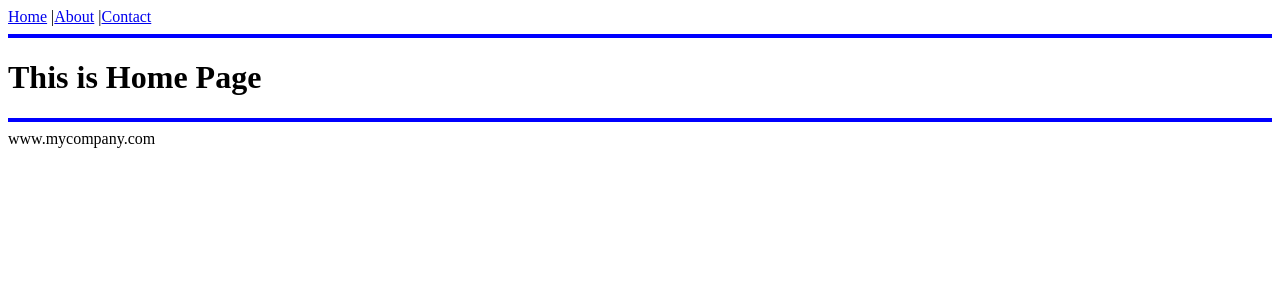
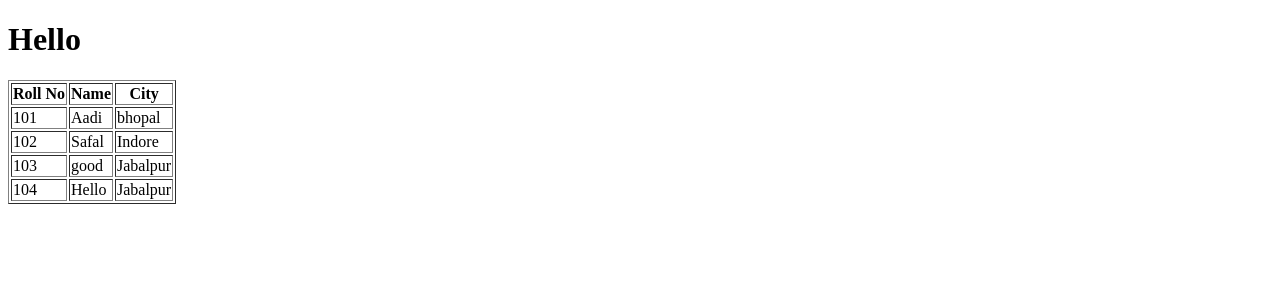
Before and after one commit to Aatmik-06/React-, a React (Vite) app in the folder September/27 Sept React Router/React Router/: page / in a window 1280 px wide. Shown: the top 300 px of the page. Built offline with nearby package versions, Linux system fonts and the light colour scheme.

Commit message:
React Router

```diff
--- a/September/27 Sept React Router/React Router/src/App.jsx
+++ b/September/27 Sept React Router/React Router/src/App.jsx
@@ -1,25 +1,177 @@
-import { BrowserRouter,Routes,Route } from "react-router-dom";
-import Layout from './Layout.jsx';
-import Home from './Pages/Home.jsx'
-import Contact from './Pages/Contact.jsx'
-import About from './Pages/About.jsx';
-import NoPages from './Pages/NoPages.jsx'
+// 27 Sept
+
+// Command for installing react router
+
+// npm i react-router-dom
+
+// import { BrowserRouter,Routes,Route } from "react-router-dom";
+// import Layout from './Layout.jsx';
+// import Home from './Pages/Home.jsx'
+// import Contact from './Pages/Contact.jsx'
+// import About from './Pages/About.jsx';
+// import NoPages from './Pages/NoPages.jsx'
+// const App=()=>{
+//   return(
+//       <>
+//       <BrowserRouter>
+//       <Routes>
+//         <Route path="/" element={<Layout/>}>
+//          <Route index element={<Home/>}/>
+//           <Route path='Home' element={<Home/>}/>
+//           <Route path='About' element={<About/>}/>
+//           <Route path='Contact' element={<Contact/>}/>
+//           <Route path="*" element={<NoPages/>}/>
+//         </Route>
+//       </Routes>
+//       </BrowserRouter>
+//       </>
+//   )
+// }
+
+
+// 28 Sept
+
+
+// import { BrowserRouter,Routes,Route } from "react-router-dom";
+// import Layout from './Layout.jsx';
+// import Home from './Pages/Home.jsx'
+// import Contact from './Pages/Contact.jsx'
+// import About from './Pages/About.jsx';
+// import NoPages from './Pages/NoPages.jsx'
+// import AboutCompany from "./Pages/AboutCompany.jsx";
+// const App=()=>{
+//   return(
+//       <>
+//       <BrowserRouter>
+//       <Routes>
+//         <Route path="/" element={<Layout/>}>
+//           <Route index element={<Home/>}/>
+//           <Route path='home' element={<Home/>}/>
+//             <Route path='about' element={<About/>}>
+//               <Route path="aboutcompany" element={<AboutCompany/>}/>
+//               <Route path="aboutproduct" element={<AboutProduct/>}/>
+//             </Route>
+//           <Route path='contact' element={<Contact/>}/>
+//           <Route path="*" element={<NoPages/>}/>
+//         </Route>
+//       </Routes>
+//       </BrowserRouter>
+//       </>
+//   )
+// }
+
+
+// 30 Sept react Lists or map
+
+// const good = ["name","Hello","World","luck"];
+
+// this method is not used currently
+
+// const App=()=>{
+// const abx=good.map((key)=>{
+//       return(
+//         <>
+//         <h1> {key} </h1>
+//         </>
+//       )
+//     })
+//     return(
+//       <>
+//       <h1>Hello World !!!</h1>
+//       {abx}
+//       </>
+//     )
+// }
+
+// This is highly used
+// const App=()=>{
+//   // we are using arrow function
+//   const subject = ["Php" , "Oracle" ,"Java" ,"Python"];
+  // const ans =subject.map((key)=>{
+  //   return(
+  //     <>
+  //      <li>{key}</li>
+  //     </>
+  //   )
+  // })
+
+  // if we will have to do map in one line so
+  // 1st method
+  // const ans =subject.map((key)=><li>{key}</li>)
+
+  // 2nd method
+  // if we have only one argument so we can skip brackets also
+  // const ans =subject.map(key=><li>{key}</li> )
+
+  // also we can use traditional function but we will use arrow function beacuse it is new and now used
+
+  // Our data will be stored in the form of array of object
+//   return(
+//     <>
+//     <h1>Hello </h1>
+//     <ol>
+//      {ans}
+//     </ol>
+//     </>
+//   )
+// }
+// export default App;
+
+
+
+
+
 const App=()=>{
+  const student =[
+    {
+      "rollno":101,
+      "name":"Aadi",
+      "city":"bhopal"
+    },
+    {
+      "rollno":102,
+      "name":"Safal",
+      "city":"Indore"
+    },
+    {
+      "rollno":103,
+      "name":"good",
+      "city":"Jabalpur"
+    },
+    {
+      "rollno":104,
+      "name":"Hello",
+      "city":"Jabalpur"
+    }
+  ]
+
+// we can access data of array of object by
+// console.log(student[1].name)
+
+  const ans =student.map((key)=>{
+    return(
+      <>
+      <tr>
+        <td>{key.rollno}</td>
+        <td>{key.name}</td>
+        <td>{key.city}</td>
+      </tr>
+      </>
+    )
+  })
+
   return(
-      <>
-      <BrowserRouter>
-      <Routes>
-        <Route path="/" element={<Layout/>}>
-         <Route index element={<Home/>}/>
-          <Route path='Home' element={<Home/>}/>
-          <Route path='About' element={<About/>}/>
-          <Route path='Contact' element={<Contact/>}/>
-          <Route path="*" element={<NoPages/>}/>
-        </Route>
-      </Routes>
-      </BrowserRouter>
-      </>
+    <>
+    <h1>Hello </h1>
+    <table border={"1px"}>
+      <tr>
+        <th>Roll No</th>
+        <th>Name</th>
+        <th>City</th>
+      </tr>
+      {ans}
+    </table>
+    </>
   )
 }
-
 export default App;
--- a/September/27 Sept React Router/React Router/src/Layout.jsx
+++ b/September/27 Sept React Router/React Router/src/Layout.jsx
@@ -2,12 +2,12 @@ import { Link, Outlet } from "react-router-dom";
 const Layout=()=>{
     return(
         <>
-        <Link to="Home">Home</Link>   |
-        <Link to="About">About</Link> |
-        <Link to="Contact">Contact</Link>
-        <hr size="4" color="blue"/>
+        <Link to="home">Home</Link>   |
+        <Link to="about">About</Link> |
+        <Link to="contact">Contact</Link>
+        <hr size="4" color="red"/>
         <Outlet/>
-        <hr size="4" color="blue"/>
+        <hr size="4" color="red"/>
         www.mycompany.com
         </>
     )
--- a/September/27 Sept React Router/React Router/src/Pages/About.jsx
+++ b/September/27 Sept React Router/React Router/src/Pages/About.jsx
@@ -1,12 +1,15 @@
 
 
-
+import { Link,Outlet } from "react-router-dom";
 
 
 const About=()=>{
     return(
         <>
-        <h1>This is About Page</h1>
+        <h1>About Page</h1>
+        <Link to="aboutcompany">About Company</Link>
+        <Link to="aboutprouct">About Product</Link>
+        <Outlet/>
         </>
     )
 }
--- /dev/null
+++ b/September/27 Sept React Router/React Router/src/Pages/AboutCompany.jsx
@@ -0,0 +1,14 @@
+
+
+
+
+
+const AboutCompany=()=>{
+    return(
+        <>
+        <h1>About Our Company Page</h1>
+
+        </>
+    )
+}
+export default AboutCompany;
--- a/September/27 Sept React Router/React Router/src/Pages/Contact.jsx
+++ b/September/27 Sept React Router/React Router/src/Pages/Contact.jsx
@@ -6,7 +6,7 @@
 const Contact=()=>{
     return(
         <>
-        <h1>This is Contact Page</h1>
+        <h1>Contact Page</h1>
         </>
     )
 }
```
Also changed, not shown: September/27 Sept React Router/React Router/src/Pages/AboutProduct.jsx (added, +14 -0 lines).
